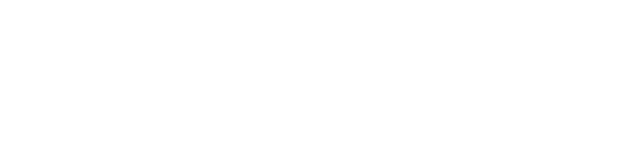
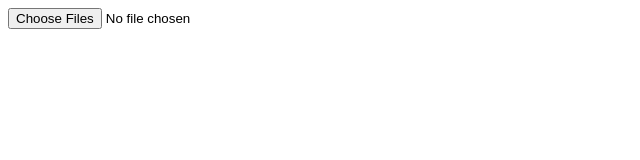
Before and after one commit to pantojacamilla/xml-parser, a website: page index.html in a window 1280 px wide. Shown: the whole page, without its empty margins (0-640 px from the left). Drawn offline with Linux system fonts and the light colour scheme.

Commit message:
Adiciona o form e o input para os arquivos xml

```diff
--- a/index.html
+++ b/index.html
@@ -9,7 +9,13 @@
 </head>
 
 <body>
+  <form action="">
+    <input type="file" id="inputFile" accept="text/xml" multiple>
 
+  </form>
+
+
+  <script src="/js/main.js"></script>
 </body>
 
 </html>
```
